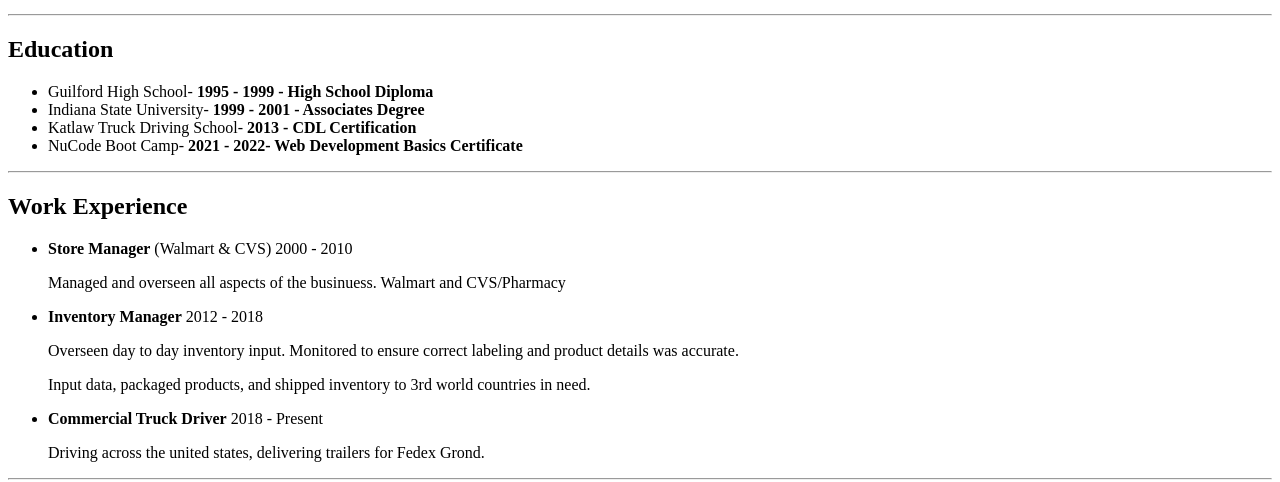
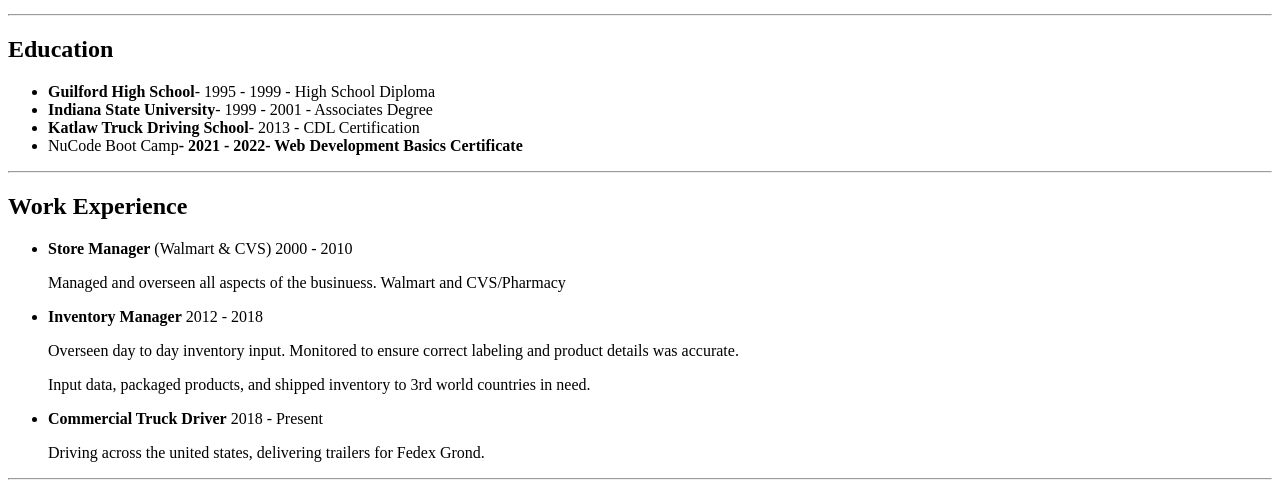
Before and after one commit to Mrcarter81/My-resume, a plain HTML site: page index.html in a window 1280 px wide. Shown: the part 320-802 px from the top of the page. Drawn offline with Linux system fonts and the light colour scheme.

Commit message:
Update index.html

```diff
--- a/index.html
+++ b/index.html
@@ -12,10 +12,10 @@
 <hr size="2">
 <h2>Education</h2>
 <ul>
-    <li>Guilford High School- <b>1995 - 1999 - High School Diploma</b></li>
-    <li>Indiana State University- <b>1999 - 2001 - Associates Degree</b></li>
-    <li>Katlaw Truck Driving School- <b> 2013 - CDL Certification</b></li>
-    <li>NuCode Boot Camp- <b>2021 - 2022- Web Development Basics Certificate</b></li>
+    <li><b>Guilford High School</b>- 1995 - 1999 - High School Diploma</li>
+    <li><b>Indiana State University</b>- 1999 - 2001 - Associates Degree</li>
+    <li><b>Katlaw Truck Driving School</b>- 2013 - CDL Certification</li>
+    <li>NuCode Boot Camp<b>- 2021 - 2022- Web Development Basics Certificate</b></li>
 </ul>
 <hr>
 <h2>Work Experience</h2>
```
